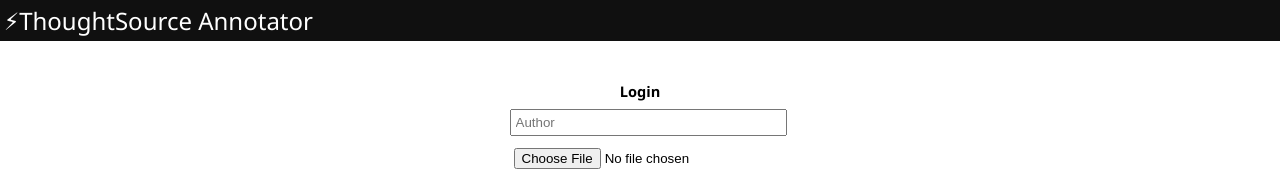
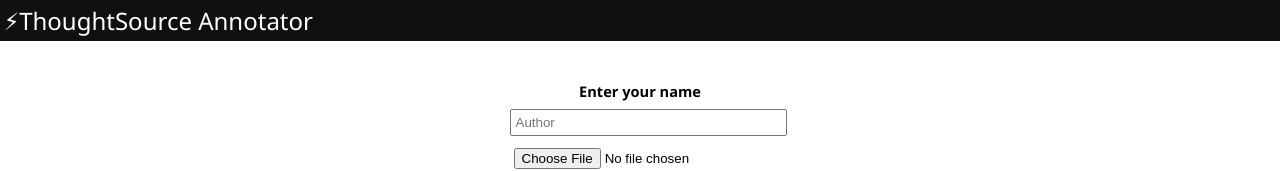
Before and after one commit to OpenBioLink/ThoughtSource, a React (Create React App) app in the folder apps/annotator/: page / in a window 1280 px wide. Shown: the top 171 px of the page. Built offline with nearby package versions, Linux system fonts and the light colour scheme; no server answers.

Commit message:
change login and logout to name enter and sign out

```diff
--- a/apps/annotator/src/components/header/header.tsx
+++ b/apps/annotator/src/components/header/header.tsx
@@ -36,7 +36,7 @@
           </div>
           <div className={styles.User}>
             <span>{props.username}  </span>
-            <span className={styles.Clickable} onClick={props.onLogout}>Logout</span>
+            <span className={styles.Clickable} onClick={props.onLogout}>Sign out</span>
           </div>
         </div> : null
       }
--- a/apps/annotator/src/components/login/login.tsx
+++ b/apps/annotator/src/components/login/login.tsx
@@ -63,7 +63,7 @@
   </div> : null
 
   return <div className={styles.Login}>
-    <h5>Login</h5>
+    <h5>Enter your name</h5>
     <input placeholder='Author' onChange={(event) => props.onUsername(event.target.value)}></input>
     <input type="file" onChange={onFileChange} />
     <button onClick={props.onLogin} disabled={props.username == null || props.username.length == 0 || !props.hasCotDataLoaded}>Start annotating</button>
```
